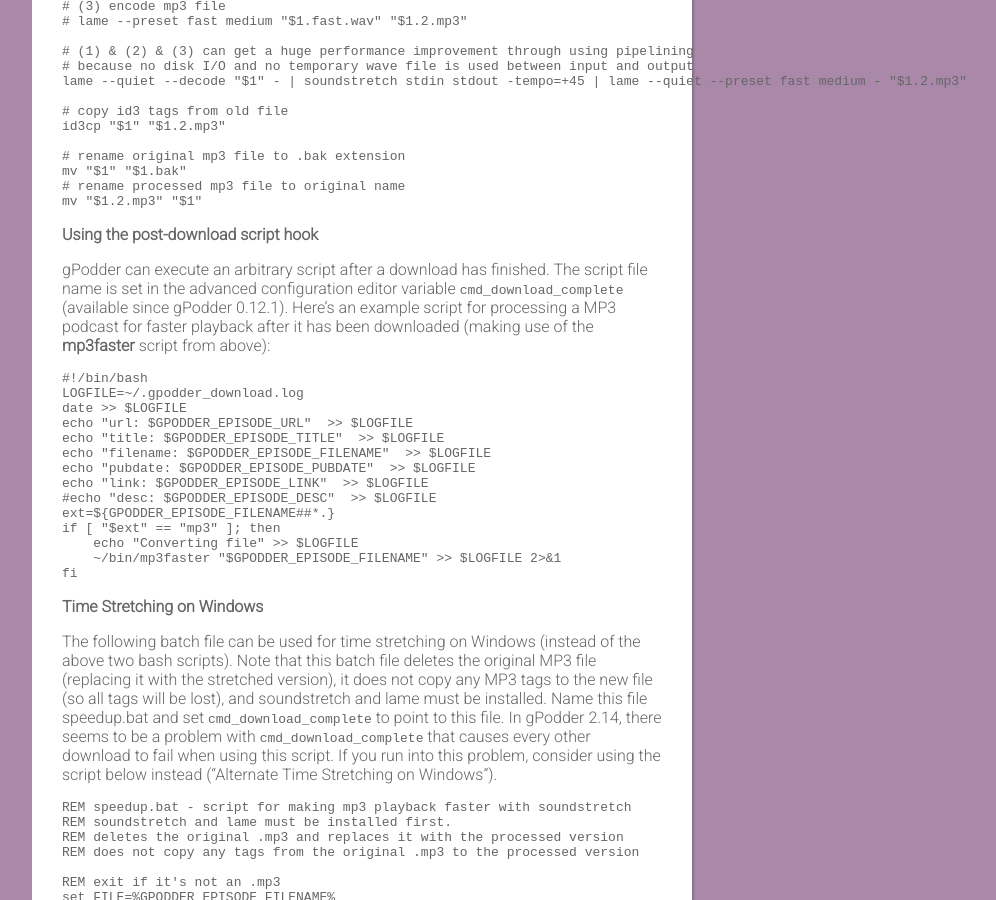
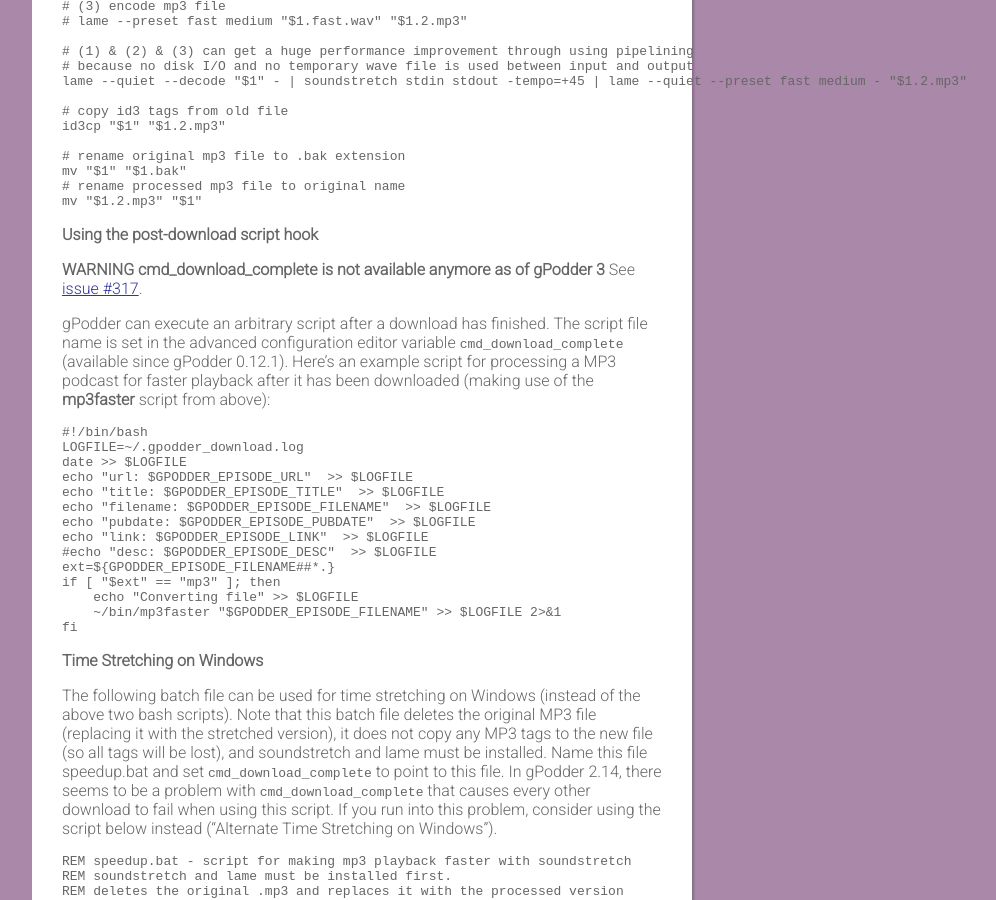
Before and after one commit to gpodder/gpodder.github.io, a Jekyll site: the page built from docs/user-manual.md, in a window 1280 px wide and 900 px high, scrolled down 11638 px. Shown: the whole window, without its empty margins (278-1274 px from the left). Built offline with Jekyll 4.4.1, drawn with Linux system fonts in a browser that asks for light colours; our own code applies the rules of GitHub Pages for plain Markdown files.

Commit message:
mark cmd_download_complete unavailable

```diff
--- a/docs/user-manual.md
+++ b/docs/user-manual.md
@@ -365,6 +365,9 @@ The audio files can be processed by gPodder before transferring them to a portab
 
 **Using the post-download script hook**
 
+**WARNING cmd_download_complete is not available anymore as of gPodder 3**
+See [issue #317](https://github.com/gpodder/gpodder/issues/317).
+
 gPodder can execute an arbitrary script after a download has finished. The script file name is set in the advanced configuration editor variable `cmd_download_complete` (available since gPodder 0.12.1). Here's an example script for processing a MP3 podcast for faster playback after it has been downloaded (making use of the **mp3faster** script from above):
 
     #!/bin/bash
```
